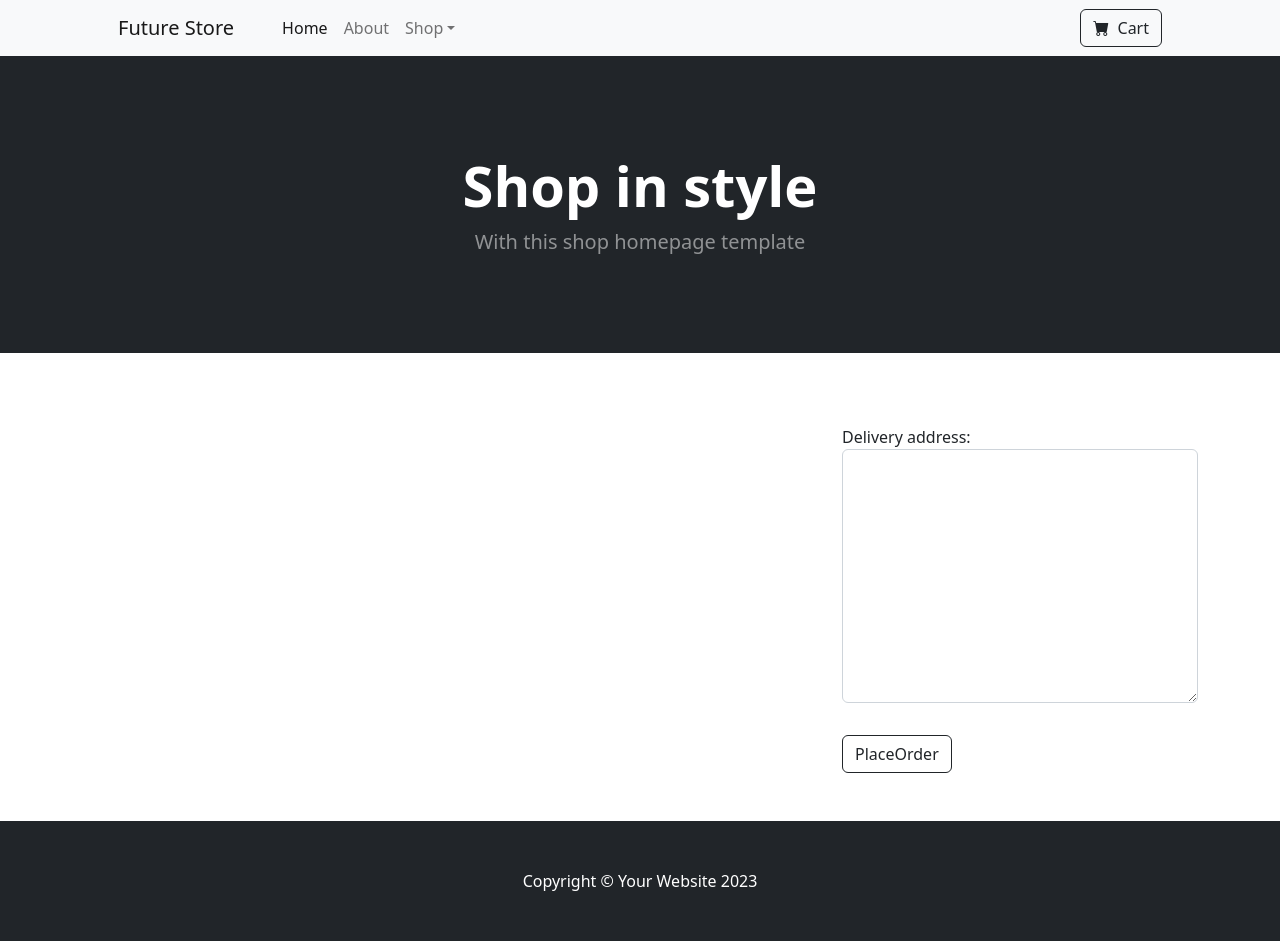
After one commit to starcodeeasy1/FutureStore, a Django app: page /carts/place-order/4/4 in a window 1280 px wide. The commit adds this page. Run offline with Django 5.2, Linux system fonts and the light colour scheme; some libraries are stand-ins or nearby versions.

Commit message:
modified

```diff
--- a/Futurestore/customer/forms.py
+++ b/Futurestore/customer/forms.py
@@ -27,3 +27,6 @@
 #CART FORM
 class CartForm(forms.Form):
     quantity=forms.IntegerField(widget=forms.NumberInput(attrs={"class":"form-control"}))
+#ORDER FORM
+class OrderForm(forms.Form):
+    delivery_address=forms.CharField(widget=forms.Textarea(attrs={"class":"form-control"}))
--- a/Futurestore/customer/templates/cart-list.html
+++ b/Futurestore/customer/templates/cart-list.html
@@ -35,7 +35,7 @@
             status:{{cart.status}}
         </div>
         <div class="col-3">
-            <a class="btn btn-outline-success" href="">Checkout</a>
+            <a class="btn btn-outline-success" href="{%url 'place-order' cart.id cart.product.id%}">Checkout</a>
             <a class="btn btn-outline-danger" href="">Remove</a>
         </div>
         {%endfor%}
--- /dev/null
+++ b/Futurestore/customer/templates/place-order.html
@@ -0,0 +1,16 @@
+{%extends 'base.html'%}
+{%block body_block%}
+<div class="container">
+    <div class="row mt-4">
+        <div class="col-4">
+        </div>
+        <div class="col-4"></div>
+        <div class="col-4">
+            <form action="" method="post">
+                {%csrf_token%}
+                {{form.as_p}}
+                <button class="btn btn-outline-dark mt-3" type="submit">PlaceOrder</button>
+            </form>
+        </div>
+    </div>
+    {%endblock%}
--- a/Futurestore/customer/urls.py
+++ b/Futurestore/customer/urls.py
@@ -6,5 +6,6 @@
              path("products/<int:id>",views.PoductDetailView.as_view(),name="product-detail"),
              path("products/<int:id>/carts/add",views.AddToCart.as_view(),name="add-to-cart"),
              path("carts/all",views.MyCartView.as_view(),name="mycart"),
+             path("carts/place-order/<int:cid>/<int:pid>",views.PlaceOrderView.as_view(),name="place-order")
 
              ]
--- a/Futurestore/customer/views.py
+++ b/Futurestore/customer/views.py
@@ -4,9 +4,8 @@
 from django.contrib.auth.models import User
 from django.contrib import messages
 from django.urls import reverse_lazy
-from owner.models import Product,Category
+from owner.models import Product,Cart,Order
 from django.contrib.auth import authenticate,login
-from owner.models import Cart
 #REGISTRATION VIEW
 class RegistrationView(CreateView):
     model=User
@@ -81,3 +80,19 @@
     def get_queryset(self):
         return Cart.objects.filter(user=self.request.user).exclude(status="cancelled")
 #VIEW FOR UPDATING CART
+
+#VIEW FOR ORDERING A PRODUCT OR AN ITEM
+class PlaceOrderView(FormView):
+    template_name="place-order.html"
+    form_class=forms.OrderForm
+    def post(self, request, *args, **kwargs):
+        cart_id=kwargs.get("cid")
+        product_id=kwargs.get("pid")
+        cart=Cart.objects.get(id=cart_id)
+        product=Product.objects.get(id=product_id)
+        user=request.user
+        # form=forms.OrderForm(request.POST)
+        # if form.is_valid():
+        #    return Order.objects.create(**form.cleaned_data,product=product,user=user)
+        delivery_address=request.POST.get("delivery_address")
+        order=Order.objects.create(product=product,user=user,delivery_address=delivery_address)
```
Also changed, not shown: Futurestore/db.sqlite3.
